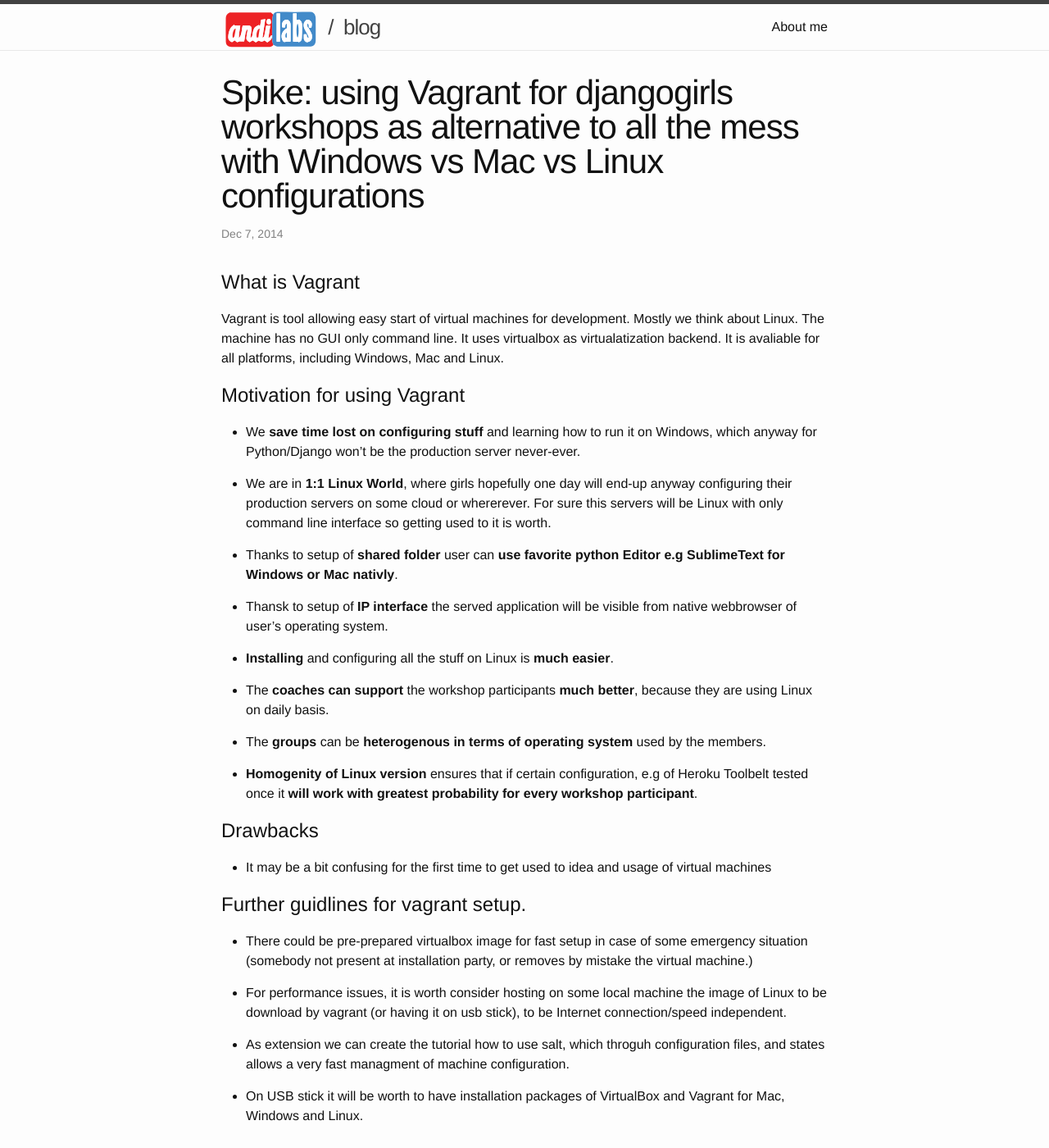
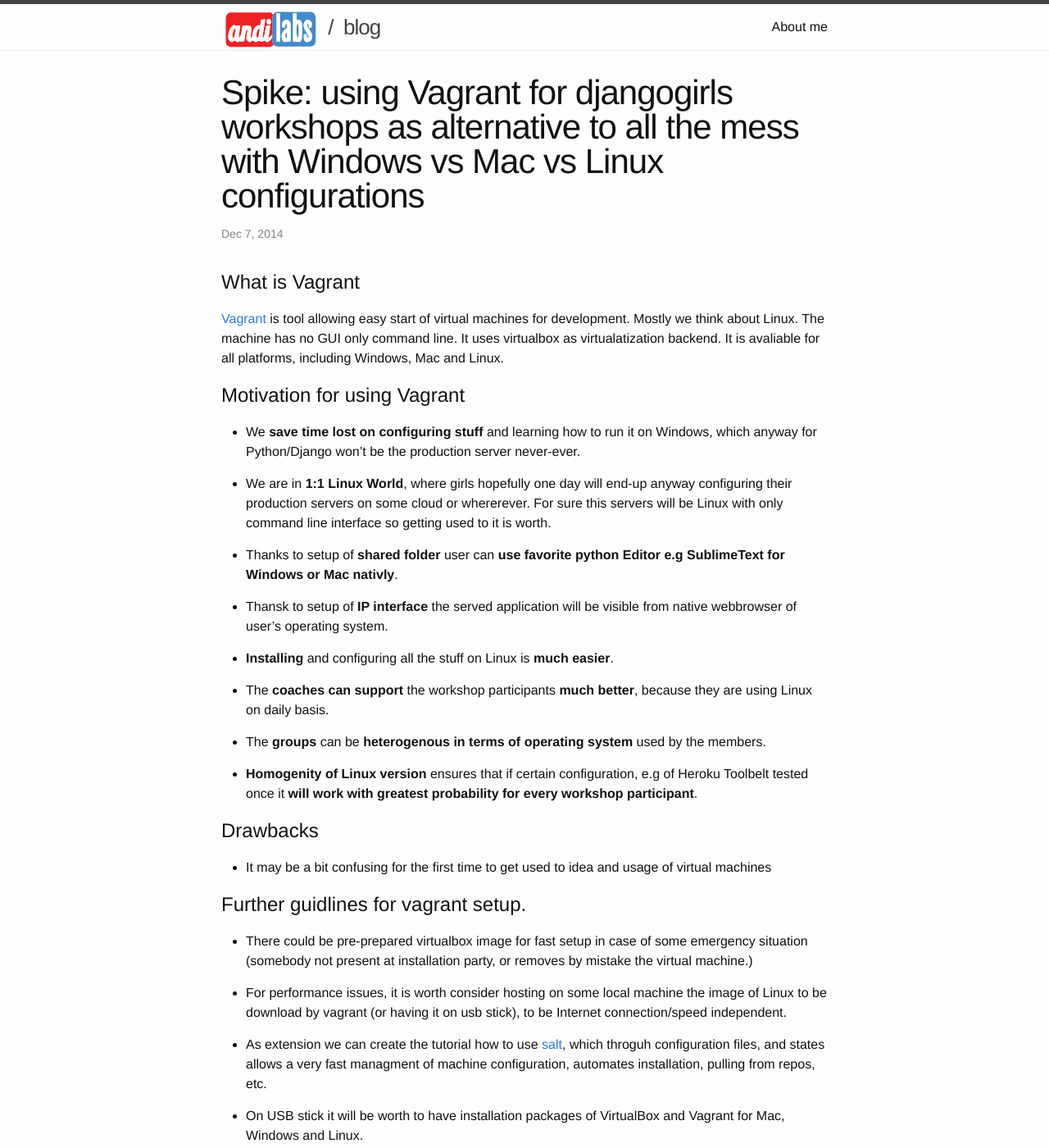
Before and after one commit to f4ww4z/andilabs.github.io, a Jekyll site: the page built from _posts/2014-12-07-vagrant-up-and-djangogirls.markdown, in a window 1280 px wide and 1400 px high. Shown: the whole window at 82% size. Built offline with Jekyll 4.4.1, drawn with Linux system fonts in a browser that asks for light colours.

Commit message:
vagrant spike described links to tools added

```diff
--- a/_posts/2014-12-07-vagrant-up-and-djangogirls.markdown
+++ b/_posts/2014-12-07-vagrant-up-and-djangogirls.markdown
@@ -9,7 +9,7 @@ categories: django djangogirls devops tools vagrant
 What is Vagrant
 ===============
 
-Vagrant is tool allowing easy start of virtual machines for development. Mostly we think about Linux. The machine has no GUI only command line. It uses virtualbox as virtualatization backend. It is avaliable for all platforms, including Windows, Mac and Linux.
+[Vagrant](https://www.vagrantup.com/) is tool allowing easy start of virtual machines for development. Mostly we think about Linux. The machine has no GUI only command line. It uses virtualbox as virtualatization backend. It is avaliable for all platforms, including Windows, Mac and Linux.
 
 
 Motivation for using Vagrant
@@ -44,6 +44,6 @@ Further guidlines for vagrant setup.
 
 - For performance issues, it is worth consider hosting on some local machine the image of Linux to be download by vagrant (or having it on usb stick), to be Internet connection/speed independent.
 
-- As extension we can create the tutorial how to use salt, which throguh configuration files, and states allows a very fast managment of machine configuration.
+- As extension we can create the tutorial how to use [salt](https://docs.vagrantup.com/v2/provisioning/salt.html), which throguh configuration files, and states allows a very fast managment of machine configuration, automates installation, pulling from repos, etc.
 
 - On USB stick it will be worth to have installation packages of VirtualBox and Vagrant for Mac, Windows and Linux.
```
